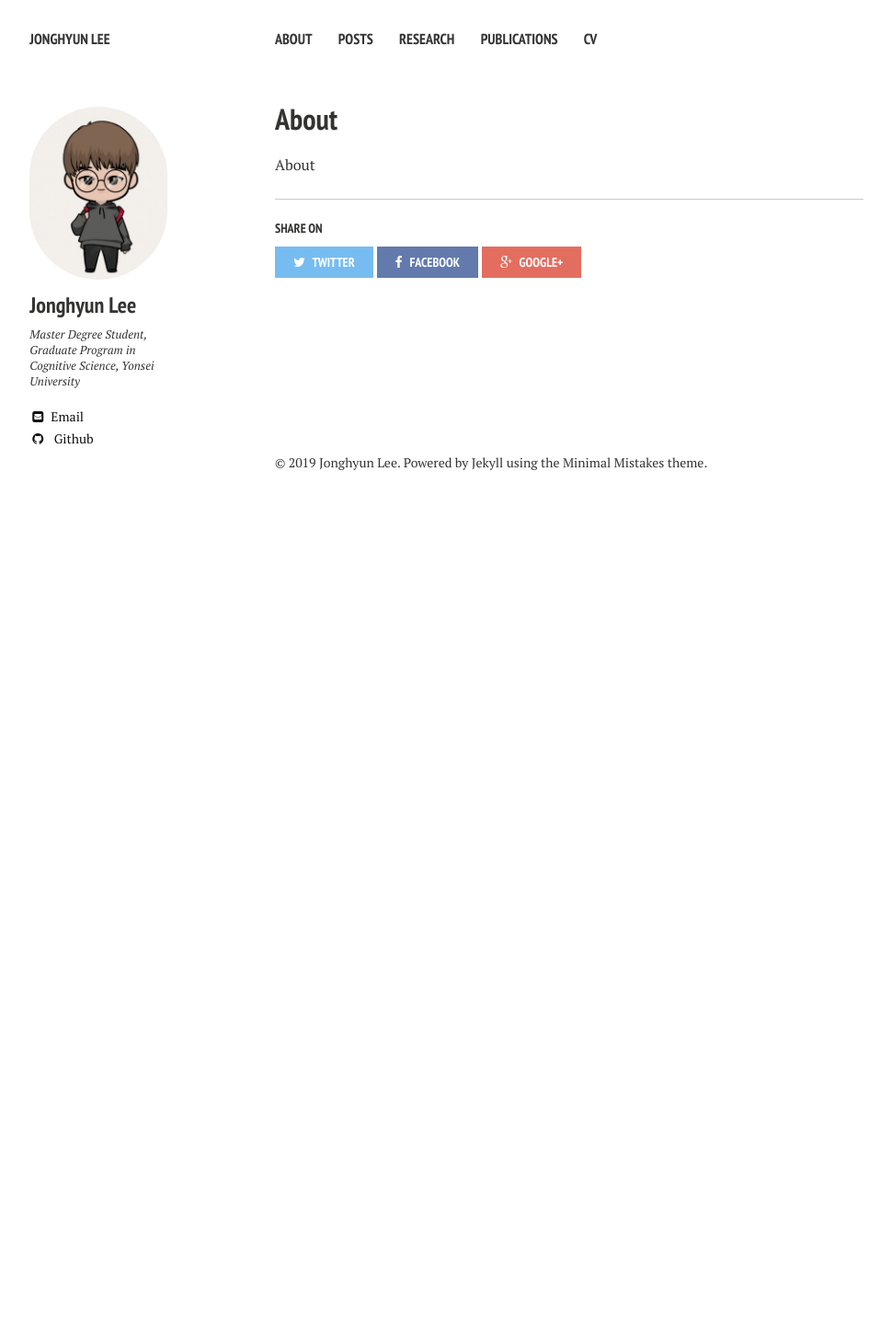
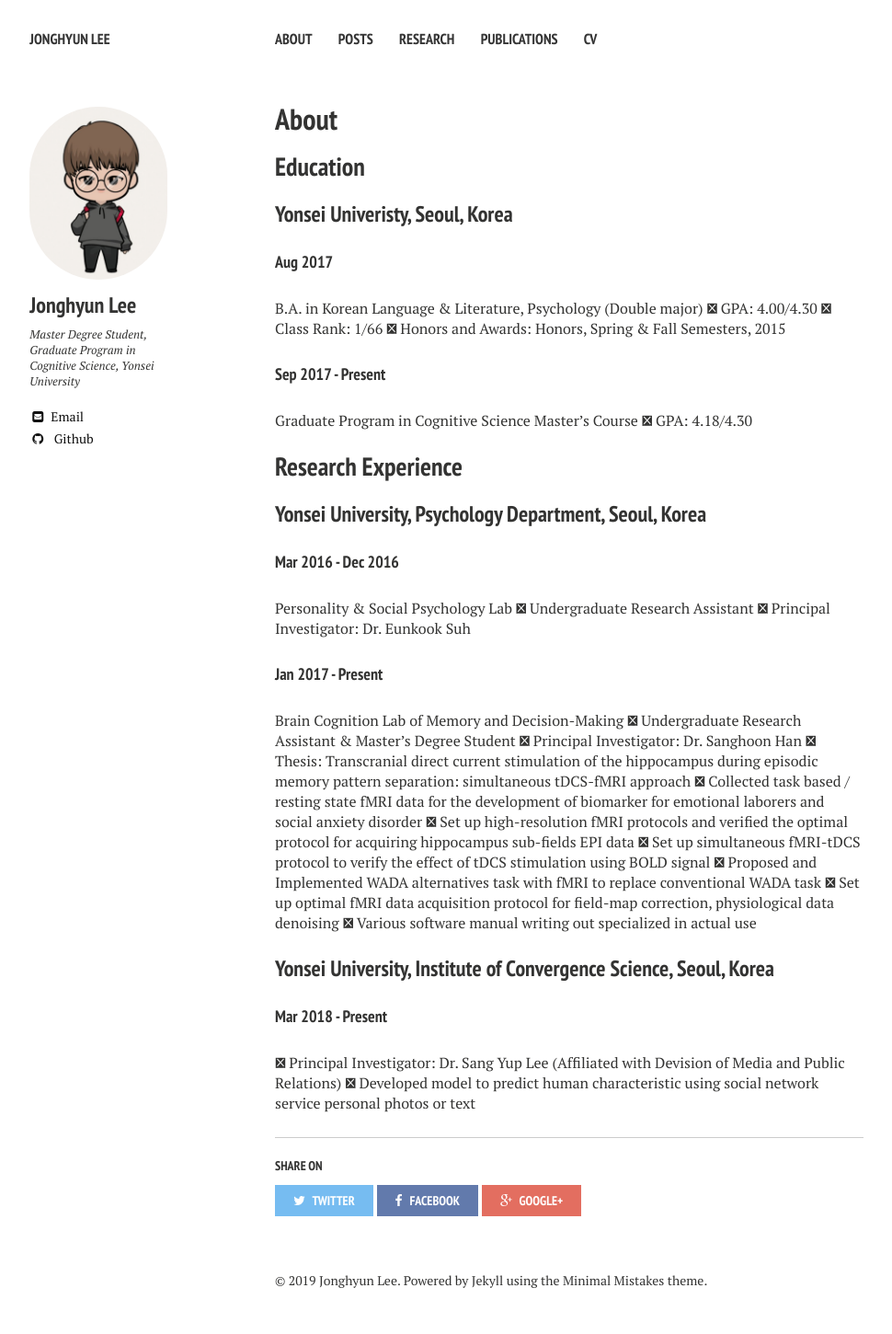
Before and after one commit to jisunkimbrain/fromjisunkim.github.io, a Jekyll site: the page built from about/index.md, in a window 1280 px wide. Shown: the whole page at 92% size, without its empty margins (21-991 px from the left). Built offline with Jekyll 4.4.1, drawn with Linux system fonts in a browser that asks for light colours; nearby versions of some CDN libraries; before the commit the page ends 900 px from its top, so only the background shows below that.

Commit message:
Update index.md

```diff
--- a/about/index.md
+++ b/about/index.md
@@ -8,4 +8,38 @@ image:
   feature:
 ---
 
-About
+## Education
+### Yonsei Univeristy, Seoul, Korea
+#### Aug 2017
+B.A. in Korean Language & Literature, Psychology (Double major)
+	GPA: 4.00/4.30
+	Class Rank: 1/66
+	Honors and Awards: Honors, Spring & Fall Semesters, 2015
+
+#### Sep 2017 - Present
+Graduate Program in Cognitive Science Master's Course
+	GPA: 4.18/4.30
+
+## Research Experience
+### Yonsei University, Psychology Department, Seoul, Korea
+#### Mar 2016 - Dec 2016
+Personality & Social Psychology Lab
+	Undergraduate Research Assistant
+	Principal Investigator: Dr. Eunkook Suh
+
+#### Jan 2017 - Present
+Brain Cognition Lab of Memory and Decision-Making
+	Undergraduate Research Assistant & Master’s Degree Student
+	Principal Investigator: Dr. Sanghoon Han
+	Thesis: Transcranial direct current stimulation of the hippocampus during episodic memory pattern separation: simultaneous tDCS-fMRI approach
+	Collected task based / resting state fMRI data for the development of biomarker for emotional laborers and social anxiety disorder
+	Set up high-resolution fMRI protocols and verified the optimal protocol for acquiring hippocampus sub-fields EPI data
+	Set up simultaneous fMRI-tDCS protocol to verify the effect of tDCS stimulation using BOLD signal
+	Proposed and Implemented WADA alternatives task with fMRI to replace conventional WADA task
+	Set up optimal fMRI data acquisition protocol for field-map correction, physiological data denoising
+	Various software manual writing out specialized in actual use
+
+### Yonsei University, Institute of Convergence Science, Seoul, Korea
+#### Mar 2018 - Present
+	Principal Investigator: Dr. Sang Yup Lee (Affiliated with Devision of Media and Public Relations)
+	Developed model to predict human characteristic using social network service personal photos or text
```
